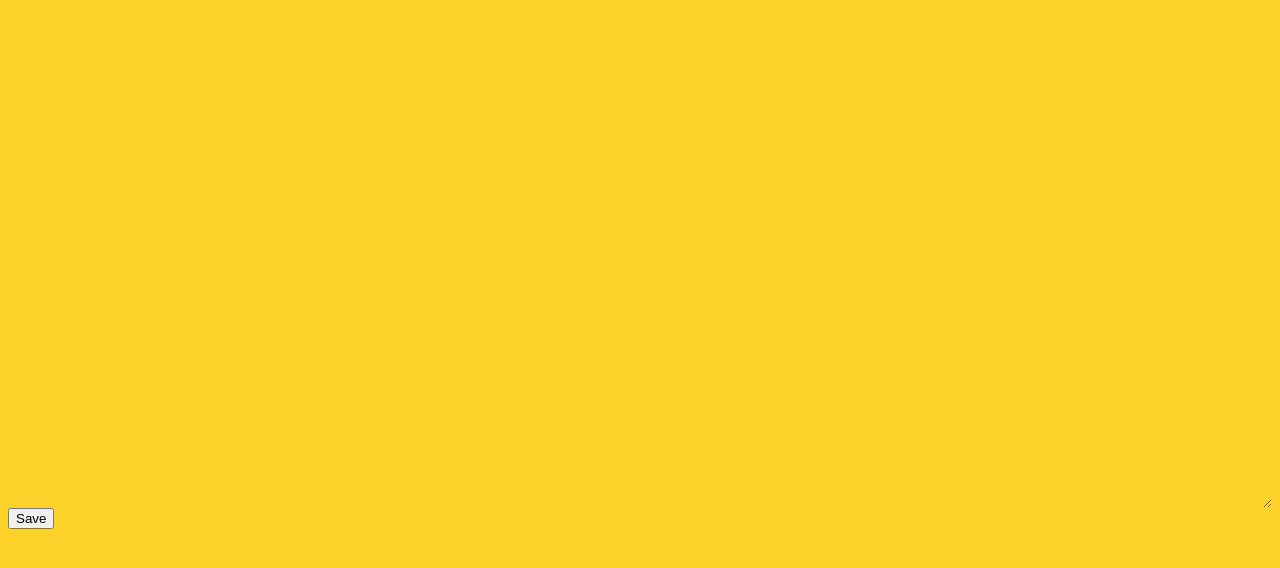
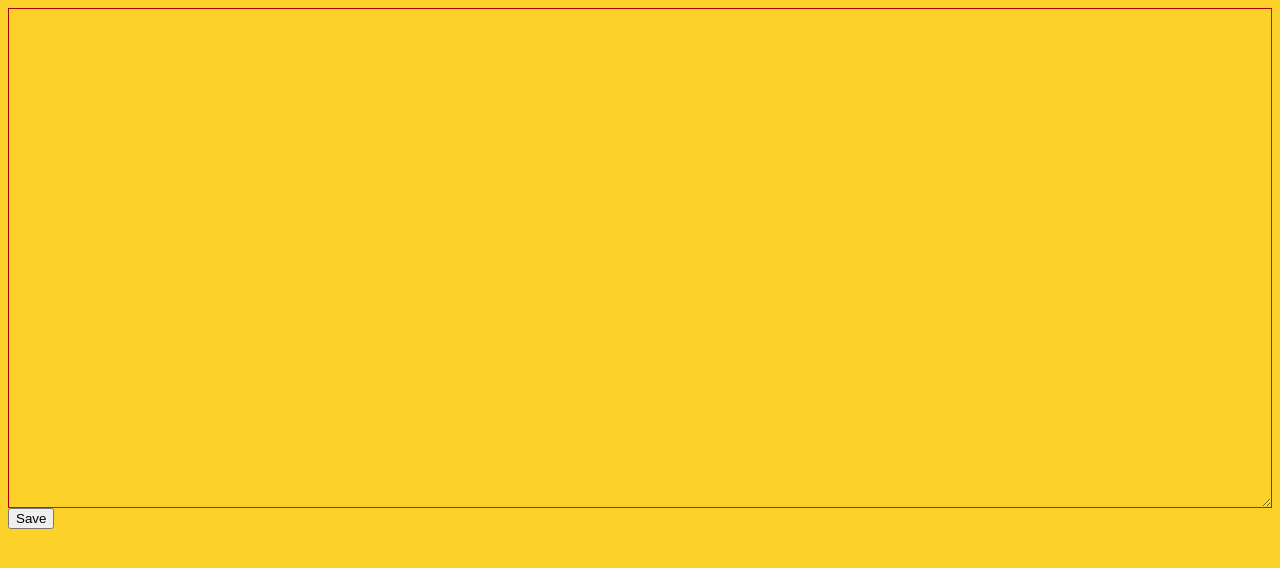
Before and after one commit to shii0004/shiipad-js, a plain HTML site: page index.html in a window 1280 px wide. Drawn offline with Linux system fonts and the light colour scheme.

Commit message:
Update style.css

```diff
--- a/style.css
+++ b/style.css
@@ -6,5 +6,6 @@ textarea {
   height: 500px;
   background: #FCD12A;
   border: red;
+  border-style: inset;
   border-width: 1px;
 }
```
